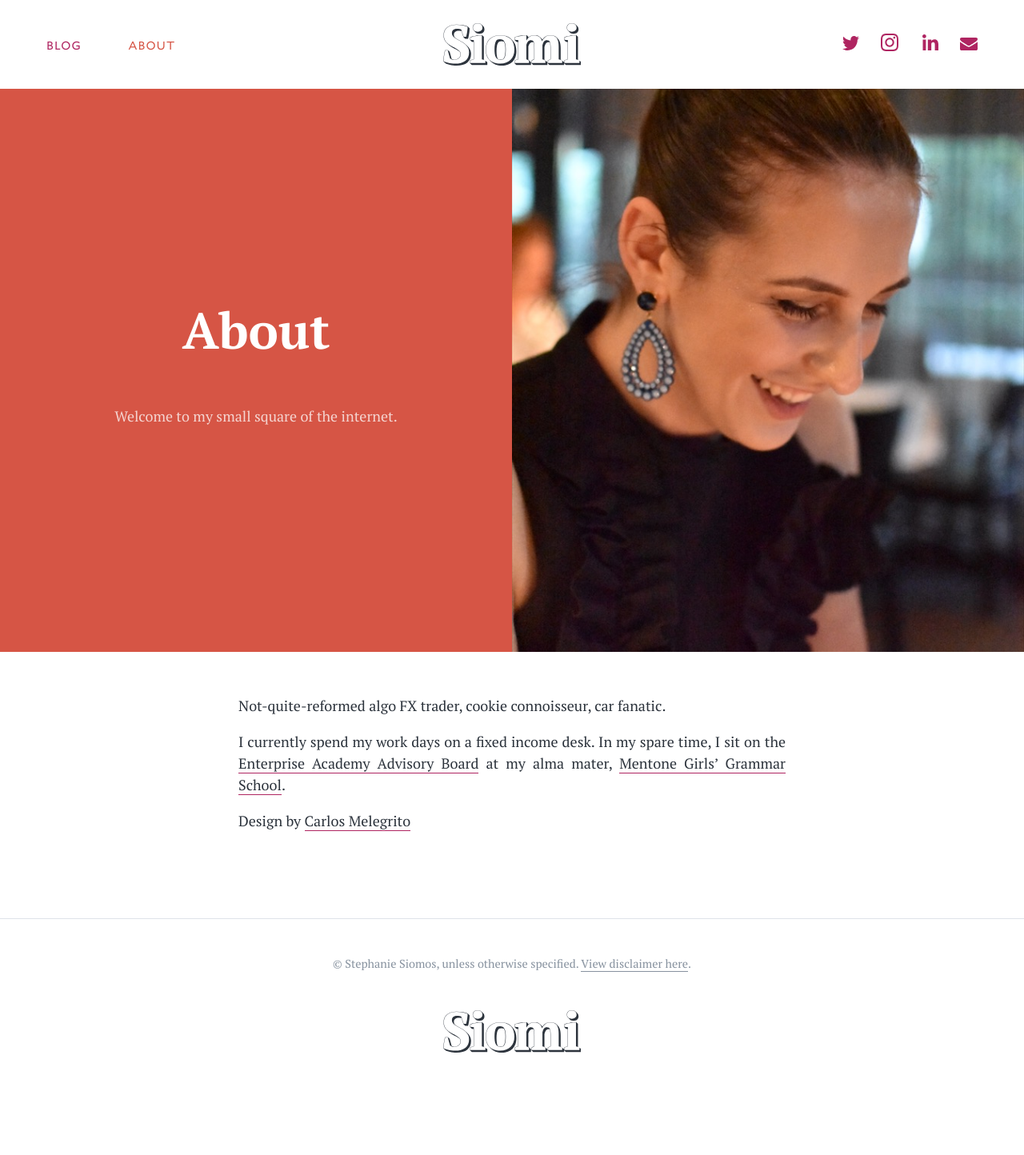
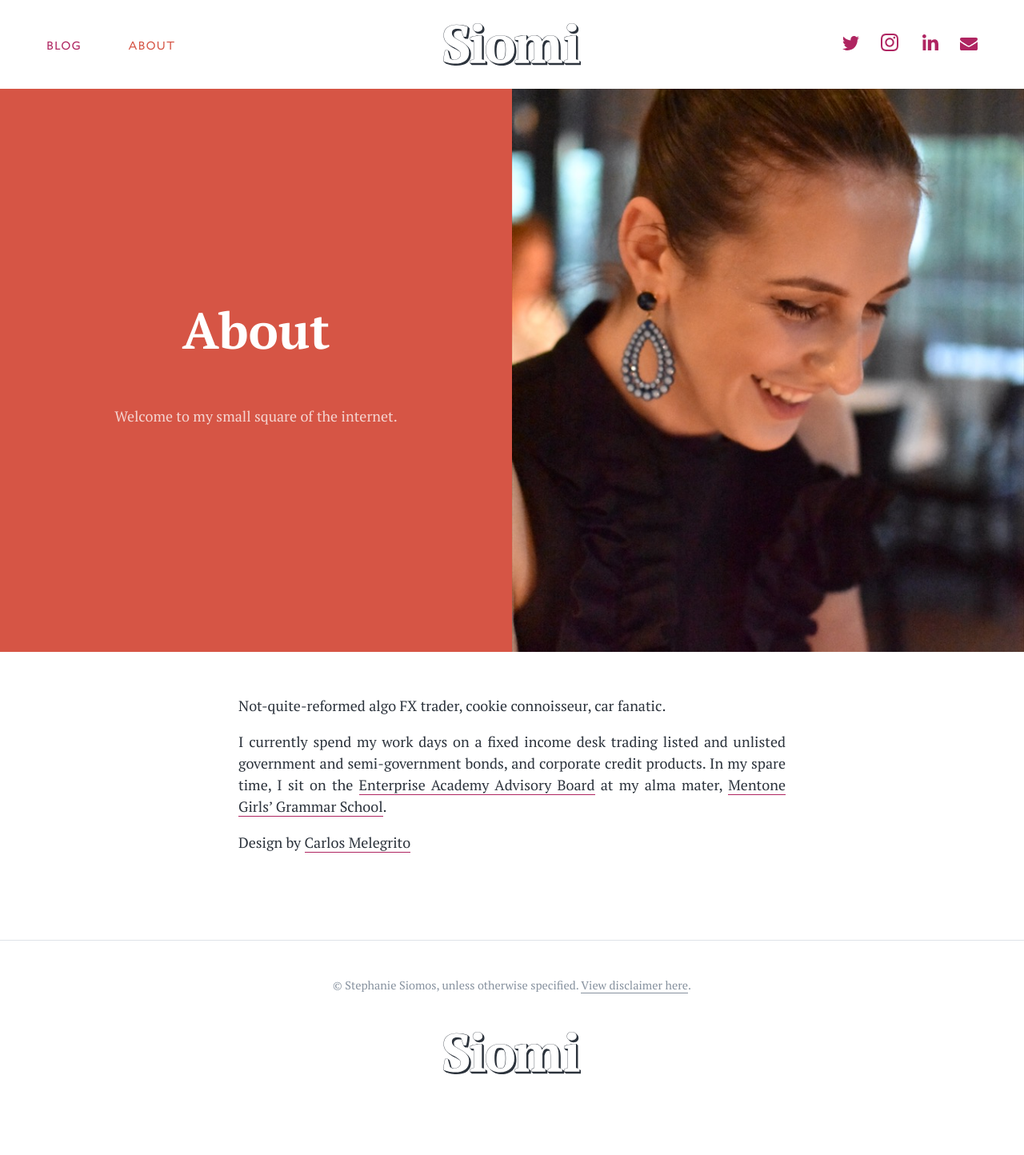
Before and after one commit to cjmlgrto/siomi.net, a Jekyll site: the page built from about.markdown, in a window 1280 px wide. Shown: the whole page at 80% size. Built offline with Jekyll 4.4.1, drawn with Linux system fonts in a browser that asks for light colours; before the commit the page ends 1417 px from its top, so only the background shows below that.

Commit message:
Updated About

```diff
--- a/about.markdown
+++ b/about.markdown
@@ -8,6 +8,6 @@ layout: default
 
 Not-quite-reformed algo FX trader, cookie connoisseur, car fanatic.
 
-I currently spend my work days on a fixed income desk. In my spare time, I sit on the [Enterprise Academy Advisory Board](https://ea.mentonegirls.vic.edu.au) at my alma mater, [Mentone Girls' Grammar School](http://mentonegirls.vic.edu.au).
+I currently spend my work days on a fixed income desk trading listed and unlisted government and semi-government bonds, and corporate credit products. In my spare time, I sit on the [Enterprise Academy Advisory Board](https://ea.mentonegirls.vic.edu.au) at my alma mater, [Mentone Girls' Grammar School](http://mentonegirls.vic.edu.au).
 
 Design by [Carlos Melegrito ](https://carlos-m.com/)
```
